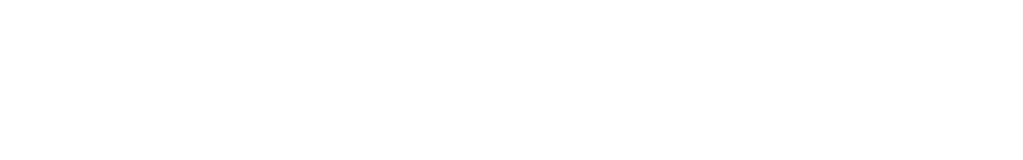
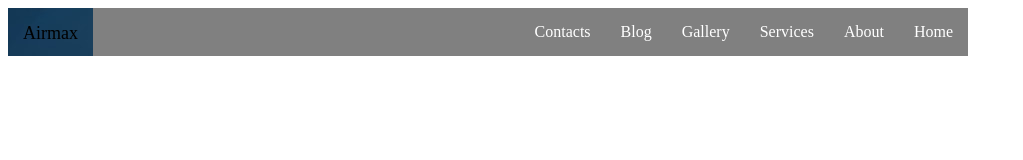
Before and after one commit to Mister-J/Website-Portfolio, a plain HTML site: page Services Website/index.html in a window 1280 px wide. Shown: the whole page, without its empty margins (0-1023 px from the left). Drawn offline with Linux system fonts and the light colour scheme.

Commit message:
Partial Header

```diff
--- a/Services Website/index.html
+++ b/Services Website/index.html
@@ -2,9 +2,23 @@
 <html>
 <head>
 	<title>Services Website</title>
+	<link rel="stylesheet" type ="text/css" href="style.css"
 </head>
 <body>
 
+<div class="container">
+	<div class="brand">
+		Airmax
+	</div>
+	<ul>
+		<li><a href="#">Home</a>
+		<li><a href="#">About</a>
+		<li><a href="#">Services</a>
+		<li><a href="#">Gallery</a>
+		<li><a href="#">Blog</a>
+		<li><a href="#">Contacts</a>
+	</ul>
+</div>
 
 
 </body>
--- /dev/null
+++ b/Services Website/style.css
@@ -0,0 +1,40 @@
+ul {
+	background-color: gray;
+	list-style-type: none;
+	margin: 0;
+	padding: 0;
+	overflow: hidden;
+
+
+}
+
+li {
+	float: right;
+
+}
+
+li a {
+	display: inline-block;
+	color: white;
+	text-align: center;
+	padding: 15px;
+	text-decoration: none;
+}
+
+.container {
+	max-width: 960px;
+	background-image: url("picture2.jpg");
+	background-repeat: no-repeat;
+}
+
+.brand {
+	float: left;
+	height: 50px;
+  	padding: 15px 15px;
+  	font-size: 18px;
+  	line-height: 20px;
+}
+
+header {
+
+}
```
Also changed, not shown: Services Website/picture1.jpg (added), Services Website/picture2.jpg (added).
